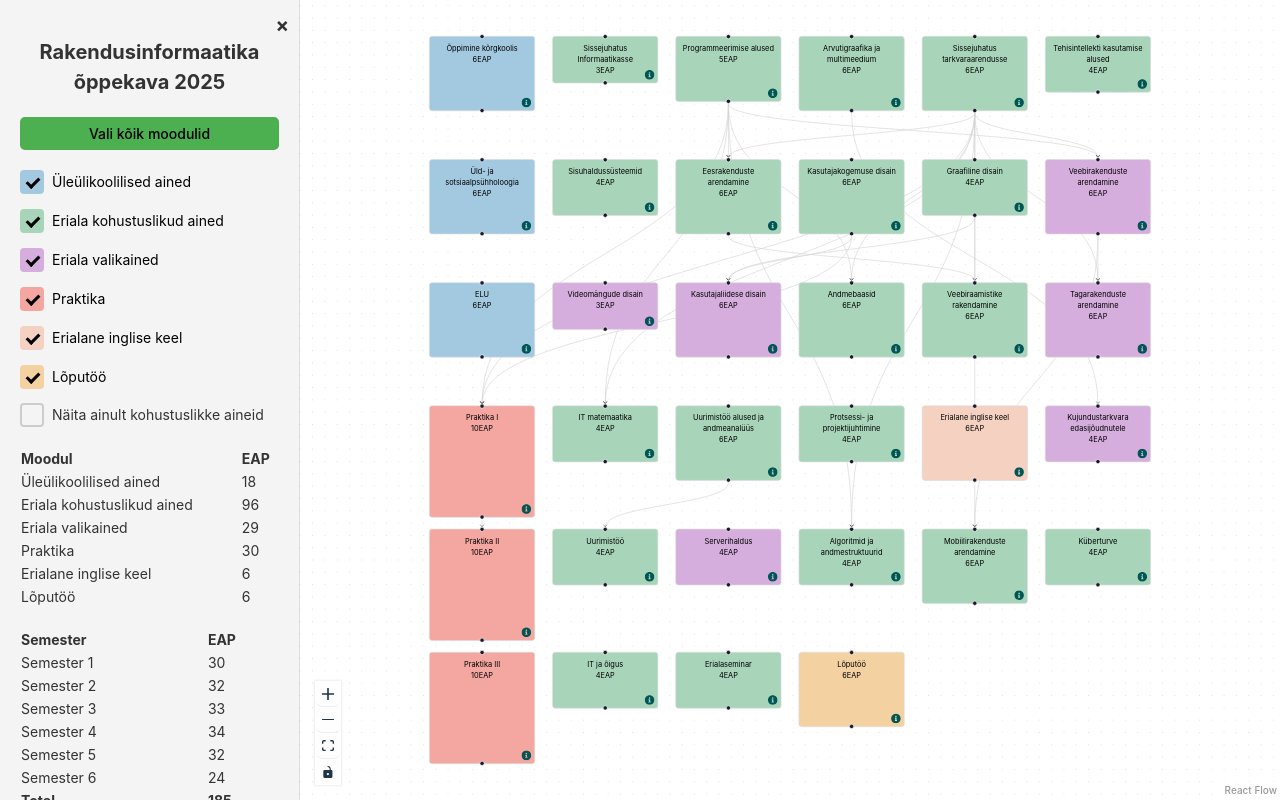
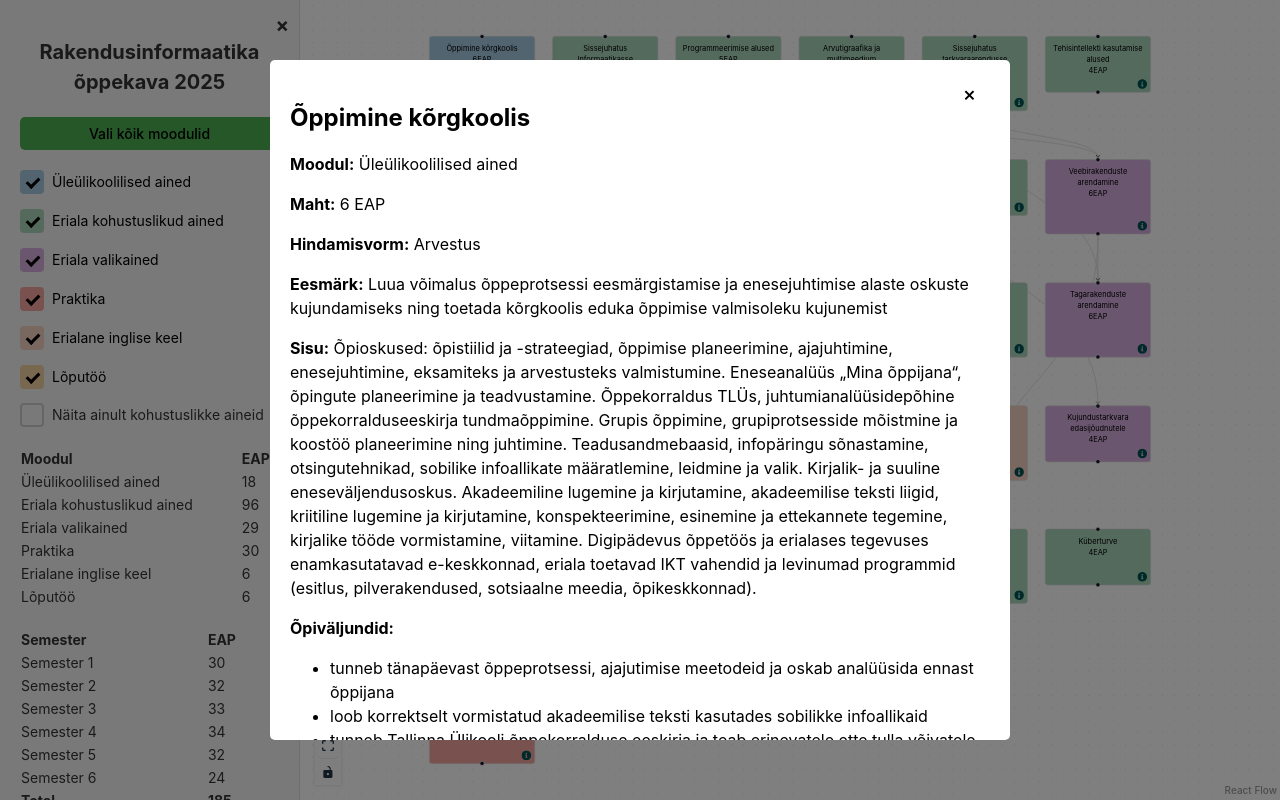
Before and after one commit to tluhk/curriculum, a React (Vite) app: page / in a window 1280 px wide. Both pictures are taken after a click on the icon 526 px from the left and 102 px from the top of the page. Built offline with nearby package versions, Linux system fonts and the light colour scheme.

Commit message:
Add SubjectInfoModal component and integrate modal functionality in CurriculumVisualization

```diff
--- a/src/components/CurriculumVisualization.jsx
+++ b/src/components/CurriculumVisualization.jsx
@@ -1,11 +1,12 @@
 // eslint-disable-next-line no-unused-vars
-import React from "react";
+import React, { useState } from "react";
 import PropTypes from "prop-types";
 import { ReactFlow, Background, Controls } from "@xyflow/react"; // Import necessary components
 import SubjectNode from "./SubjectNode"; // Import SubjectNode component
+import SubjectInfoModal from "./SubjectInfoModal"; // Import the new modal component
 
 const nodeTypes = {
-  subjectNode: SubjectNode,
+  subjectNode: (props) => <SubjectNode {...props} />,
 };
 
 const CurriculumVisualization = ({
@@ -13,12 +14,23 @@ const CurriculumVisualization = ({
   updatedEdges,
   onNodeClick,
 }) => {
+  const [modalData, setModalData] = useState(null);
+
+  const openModal = (data) => {
+    setModalData(data);
+  };
+
+  const closeModal = () => {
+    setModalData(null);
+  };
+
   return (
     <div
       style={{
         flexGrow: 1,
         display: "flex",
         flexDirection: "column",
+        position: "relative", // Make container position relative
       }}
     >
       <ReactFlow
@@ -29,7 +41,10 @@ const CurriculumVisualization = ({
             });
           }, 0);
         }}
-        nodes={updatedNodes}
+        nodes={updatedNodes.map((node) => ({
+          ...node,
+          data: { ...node.data, openModal },
+        }))}
         edges={updatedEdges}
         onNodeClick={onNodeClick} // Add event listener for node click
         nodeTypes={nodeTypes} // Register custom node types
@@ -38,6 +53,9 @@ const CurriculumVisualization = ({
         <Background />
         <Controls />
       </ReactFlow>
+      {modalData && (
+        <SubjectInfoModal data={modalData} closeModal={closeModal} />
+      )}
     </div>
   );
 };
--- /dev/null
+++ b/src/components/SubjectInfoModal.jsx
@@ -0,0 +1,115 @@
+// eslint-disable-next-line no-unused-vars
+import React from "react";
+import PropTypes from "prop-types";
+
+const SubjectInfoModal = ({ data, closeModal }) => {
+  const { course } = data;
+
+  return (
+    <div
+      style={{
+        position: "fixed",
+        top: 0,
+        left: 0,
+        width: "100%",
+        height: "100%",
+        zIndex: 9999, // Higher than other elements
+        backgroundColor: "rgba(0, 0, 0, 0.5)",
+        color: "black",
+      }}
+      onClick={closeModal}
+    >
+      <div
+        style={{
+          position: "absolute",
+          top: "50%",
+          left: "50%",
+          transform: "translate(-50%, -50%)",
+          backgroundColor: "white",
+          padding: 20,
+          borderRadius: 5,
+          width: "80%",
+          maxWidth: 700, // Increase modal max width
+          maxHeight: "80vh", // Limit vertical size
+          overflowY: "auto",
+        }}
+        onClick={(e) => e.stopPropagation()}
+      >
+        <button
+          onClick={closeModal}
+          style={{
+            position: "absolute",
+            top: 10,
+            right: 10,
+            background: "none",
+            border: "none",
+            fontSize: 20,
+            cursor: "pointer",
+            color: "#000",
+            whiteSpace: "pre-line",
+          }}
+        >
+          &times;
+        </button>
+        <h2 style={{ marginBottom: 10 }}>{course.name}</h2>
+        <p>
+          <strong>Moodul:</strong> {course.module}
+        </p>
+        <p>
+          <strong>Maht:</strong> {course.credits} EAP
+        </p>
+        <p>
+          <strong>Hindamisvorm:</strong> {course.assessment}
+        </p>
+        <p>
+          <strong>Eesmärk:</strong> {course.objective}
+        </p>
+        <p>
+          <strong>Sisu:</strong> {course.content}
+        </p>
+        <p>
+          <strong>Õpiväljundid:</strong>
+        </p>
+        <ul>
+          {course.outcomes.map((outcome, index) => (
+            <li key={index}>{outcome}</li>
+          ))}
+        </ul>
+        <button
+          onClick={closeModal}
+          style={{
+            marginTop: 20,
+            padding: "10px 20px",
+            backgroundColor: "#4CAF50",
+            color: "white",
+            border: "none",
+            borderRadius: 5,
+            cursor: "pointer",
+          }}
+        >
+          Sulge
+        </button>
+      </div>
+    </div>
+  );
+};
+
+SubjectInfoModal.propTypes = {
+  data: PropTypes.shape({
+    id: PropTypes.number.isRequired,
+    label: PropTypes.string.isRequired,
+    course: PropTypes.shape({
+      id: PropTypes.number.isRequired,
+      name: PropTypes.string.isRequired,
+      module: PropTypes.string.isRequired,
+      credits: PropTypes.number.isRequired,
+      assessment: PropTypes.string.isRequired,
+      objective: PropTypes.string.isRequired,
+      content: PropTypes.string.isRequired,
+      outcomes: PropTypes.arrayOf(PropTypes.string).isRequired,
+    }).isRequired,
+  }).isRequired,
+  closeModal: PropTypes.func.isRequired,
+};
+
+export default SubjectInfoModal;
--- a/src/components/SubjectNode.jsx
+++ b/src/components/SubjectNode.jsx
@@ -7,7 +7,8 @@ import { FaInfoCircle } from "react-icons/fa"; // Import the info icon
 const SubjectNode = ({ data }) => {
   const onSubjecInfoClick = (event) => {
     event.stopPropagation(); // Prevent the node click behavior
-    console.log(`Subject ID: ${data.id}`);
+    // Pass the entire 'data' object to openModal
+    data.openModal(data);
   };
 
   return (
@@ -20,11 +21,11 @@ const SubjectNode = ({ data }) => {
         height: data.nodeHeight,
         width: 150,
         opacity: 1,
-        color: "black", // Set text color to black
-        whiteSpace: "pre-line", // Preserve line breaks
-        textAlign: "center", // Center
+        color: "black",
+        whiteSpace: "pre-line",
+        textAlign: "center",
         fontSize: "12px",
-        position: "relative", // Add relative positioning
+        position: "relative",
       }}
     >
       <div>{data.label}</div>
@@ -51,6 +52,7 @@ SubjectNode.propTypes = {
     backgroundColor: PropTypes.string.isRequired,
     nodeHeight: PropTypes.number.isRequired,
     id: PropTypes.number.isRequired,
+    openModal: PropTypes.func.isRequired,
   }).isRequired,
 };
 
--- a/src/utils/utils.js
+++ b/src/utils/utils.js
@@ -14,6 +14,7 @@ export const transformCurriculum = (curriculumData, moduleColors) => {
         id: course.id,
         backgroundColor: moduleColor,
         nodeHeight,
+        course,
       },
       position: {
         x: (course.order - 1) * 200,
```
Also changed, not shown: src/data/curriculum.js (+3 -1 lines).
